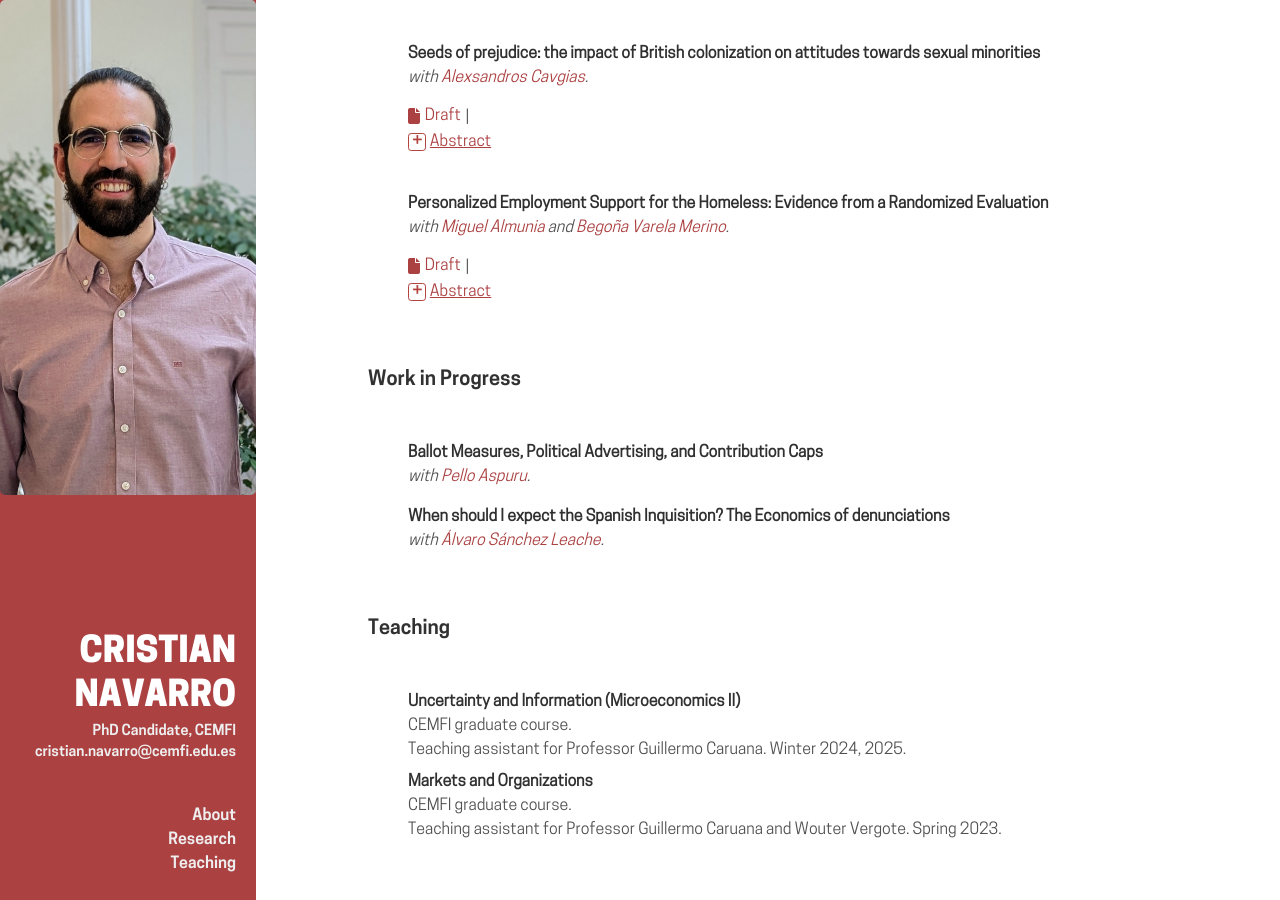
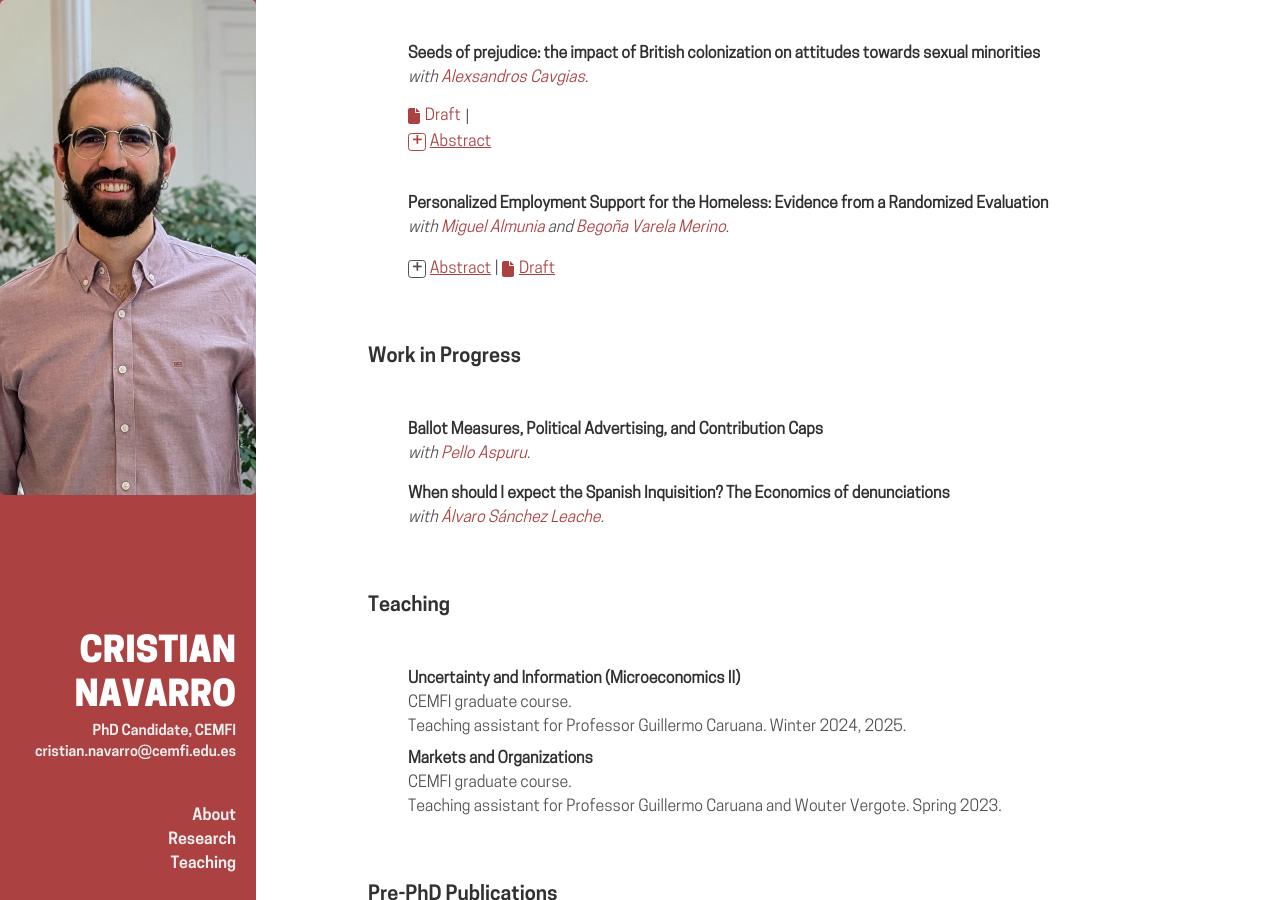
Before and after one commit to cnavarroserrano/cnavarroserrano.github.io, a Jekyll site: the page built from index.md, in a window 1280 px wide and 900 px high, scrolled down 889 px. Built offline with Jekyll 4.4.1, drawn with Linux system fonts in a browser that asks for light colours; some web fonts are replaced.

Commit message:
Update index.md

```diff
--- a/index.md
+++ b/index.md
@@ -120,21 +120,22 @@
 <dd class="indented">
   <p><i>with <a href="https://miguelalmunia.weebly.com/" target="_blank">Miguel Almunia</a> and <a href="https://www.linkedin.com/in/bego%C3%B1a-varela-merino-7361751aa/" target="_blank">Begoña Varela Merino</a>.</i></p>
 
-  <p class="paper-row"
-     style="margin:1px 0 0; color: var(--bs-link-color);
-            display:grid; grid-auto-flow:column; grid-auto-columns:max-content;
-            align-items:baseline; column-gap:.5ch;">
-    <a class="paper" href="papers/WP_RCT_homelessness.pdf" target="_blank" rel="noopener noreferrer">
+  <details class="abs" style="margin:1px 0 0; color: var(--bs-link-color);">
+  <summary>
+    <a>Abstract</a>
+    <span>|</span>
+    <a class="paper"
+       href="papers/WP_RCT_homelessness.pdf"
+       target="_blank" rel="noopener noreferrer"
+       onclick="event.stopPropagation();">
       <i class="fa-solid fa-file" aria-hidden="true"></i>Draft
     </a>
-    <span>|</span>
-    <details class="abs" style="display:contents;">
-      <summary><a><span>Abstract</span></a></summary>
-      <div style="grid-column:1 / -1;">
-        <p>We evaluate the impact of a randomized intervention designed to promote labor market integration among people experiencing homelessness in Spain. Participants were randomly assigned to either a personalized employment program, featuring intensive caseworker support and financial assistance, or to the traditional employment model. Short-term results show substantial gains for the treatment group in housing stability, employment, income, and life satisfaction. However, these differences largely dissipated after six months, as the outcomes of those in the traditional model improved. The findings highlight both the potential of personalized approaches to accelerate integration and the challenges of sustaining long-term effects in homelessness interventions.</p>
-      </div>
-    </details>
-  </p>
+  </summary>
+  <div>
+    <p>We evaluate the impact of a randomized intervention designed to promote labor market integration among people experiencing homelessness in Spain. Participants were randomly assigned to either a personalized employment program, featuring intensive caseworker support and financial assistance, or to the traditional employment model. Short-term results show substantial gains for the treatment group in housing stability, employment, income, and life satisfaction. However, these differences largely dissipated after six months, as the outcomes of those in the traditional model improved. The findings highlight both the potential of personalized approaches to accelerate integration and the challenges of sustaining long-term effects in homelessness interventions.</p>
+  </div>
+</details>
+
 </dd>
 
 
```
